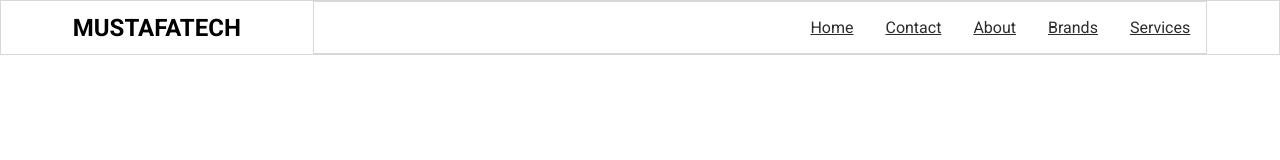
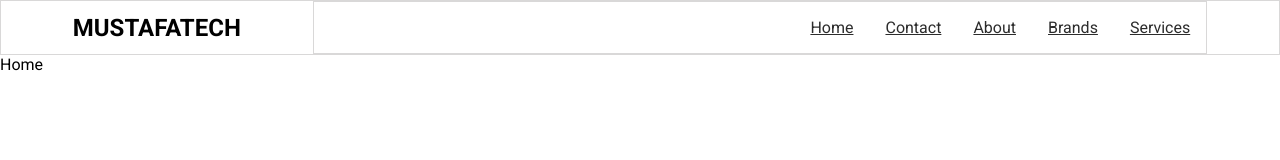
Before and after one commit to HIDZI123/React_project_01, a React (Create React App) app: page / in a window 1280 px wide. Shown: the top 160 px of the page. Built offline with nearby package versions, Linux system fonts and the light colour scheme.

Commit message:
Starting to setup Home page

```diff
--- a/src/App.js
+++ b/src/App.js
@@ -1,18 +1,16 @@
-import {Route,  Routes,  BrowserRouter as Router,} from "react-router-dom";
+import { Route, Routes, BrowserRouter as Router } from "react-router-dom";
 import Header from "./components/Header";
-
-
 
 import "./styles/App.scss";
 import "./styles/header.scss";
+import Home from "./components/Home";
 
 function App() {
   return (
     <Router>
-
       <Header />
       <Routes>
-        <Route />
+        <Route path="/" element={<Home />} />
       </Routes>
     </Router>
   );
--- /dev/null
+++ b/src/components/Home.jsx
@@ -0,0 +1,9 @@
+import React from 'react'
+
+function Home() {
+  return (
+    <div>Home</div>
+  )
+}
+
+export default Home
```
